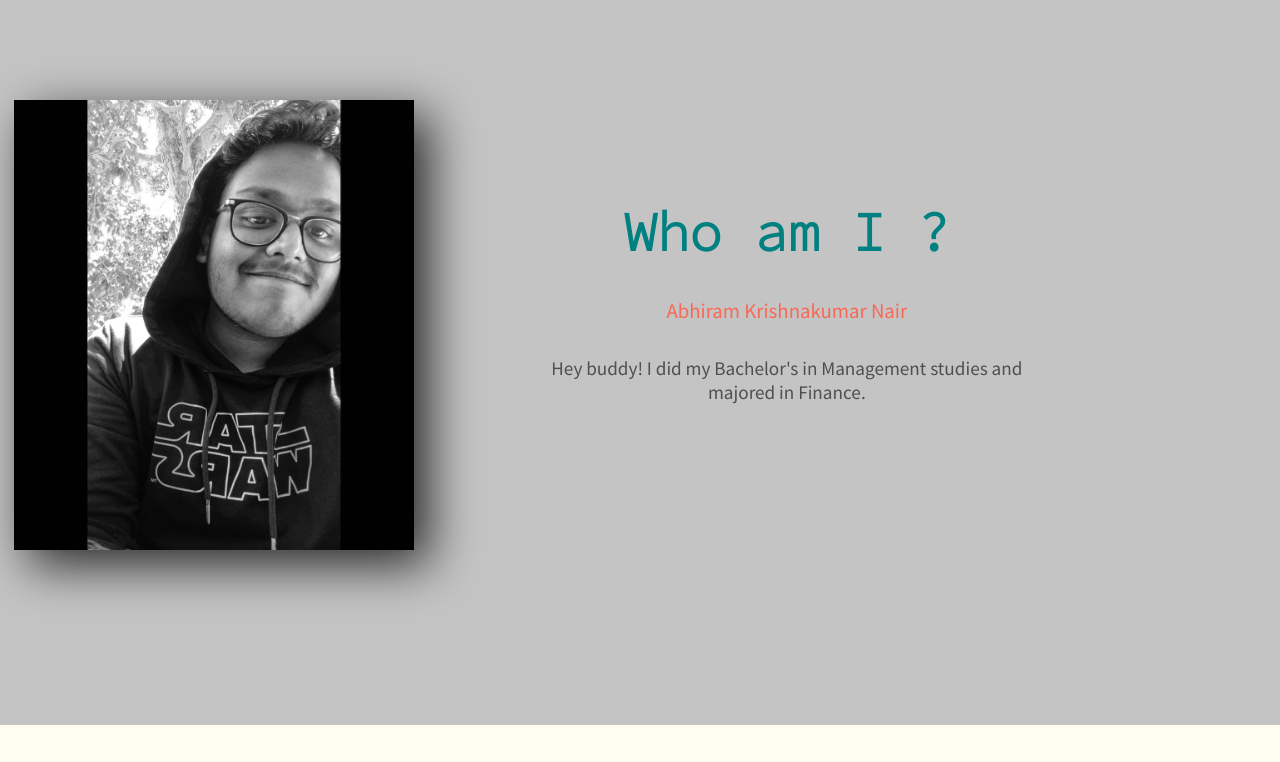
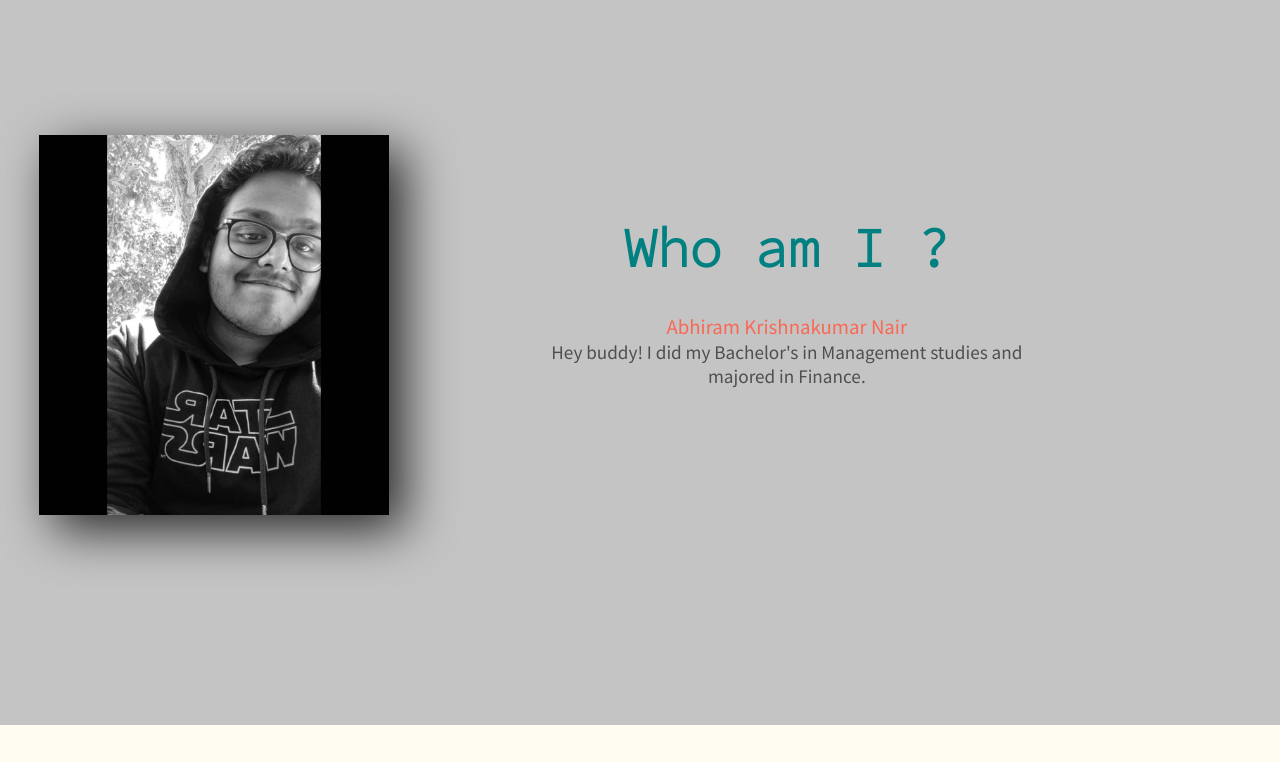
Before and after one commit to X9OLYMpUS/X9OLYMpUS.github.io, a website built with Vite: page index.html in a window 1280 px wide. Shown: the part 875-1637 px from the top of the page. Built offline with nearby package versions, Linux system fonts and the light colour scheme.

Commit message:
Update index.html

```diff
--- a/index.html
+++ b/index.html
@@ -30,15 +30,16 @@
         <img
         id="profile_image"
           src=""
-          style="width: 400px; height: 450px"
+          style="width: 350px; height: 380px"
           alt=""
           class="profile"
         />
       </div>
       <div class="about-box">
         <h1 class="about-title" data-aos="zoom-in">Who am I ?</h1>
-        <p><span id="fullname"> Your Full Name </span></p>
-        <p class="about-content" data-aos="zoom-in">
+        <p class="about-content" data-aos="zoom-in" data-aos-offset="20">
+          <span id="fullname"> Your Full Name </span>
+          <br style="display:block;margin-bottom: 2%;">
           <span id="about">
             About you
           </span>
@@ -52,7 +53,7 @@
         <div class="portfolio-item medium three" data-aos="fade-right"><span id="skill-3"> Skill 3 </div>
         <div class="portfolio-item small four" data-aos="zoom-in">Skills</div>
         <div class="portfolio-item tall five" data-aos="fade-up"><span id="skill-4"> Skill 4 </div>
-        <div class="portfolio-item wide six" data-aos="fade-right"><span id="skill-5"> Skill 5 </div>
+        <div class="portfolio-item wide six" data-aos="fade-right" data-aos-offset="20"><span id="skill-5"> Skill 5 </div>
       </div>
     </section>
     <section class="section-4" data-aos="fade-up" dir="ltr">
@@ -61,7 +62,7 @@
         <li data-aos="zoom-in-up"><a target="_blank" id="instagram" href=""><i class="fab fa-instagram-square"></i></a></li>
         <li data-aos="zoom-in-up"><a target="_blank" id="twitter" href=""><i class="fab fa-twitter-square"></i></a></li>
         <li data-aos="zoom-in-up"><a target="_blank" id="github" href=""><i class="fab fa-github-square"></i></a></li>
-        <li data-aos="zoom-in-up"><a target="_blank" id="linkedin" href=""><i class="fab fa-linkedin-square"></i></a></li>
+        <li data-aos="zoom-in-up" data-aos-offset="20"><a target="_blank" id="linkedin" href=""><i class="fab fa-linkedin-square"></i></a></li>
       </ul>
     </section>
 
```
